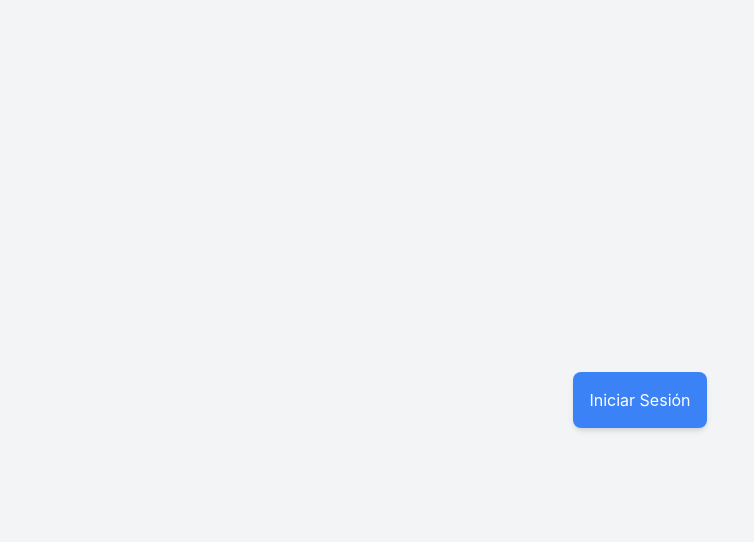
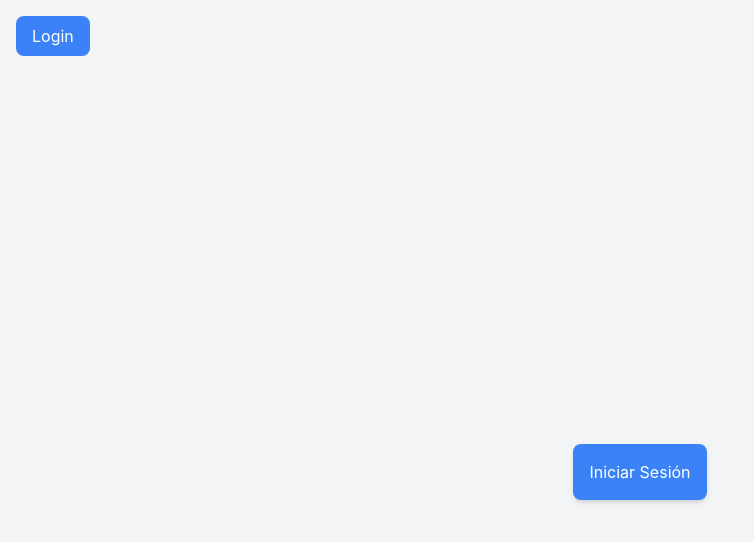
Before and after one commit to RRamiS/proyectoadministrativo, a React (Create React App) app: page / in a window 1280 px wide. Shown: the top 542 px of the page, without its empty margins (0-754 px from the left). Built offline with nearby package versions, Linux system fonts and the light colour scheme.

Commit message:
Update App.js

```diff
--- a/src/App.js
+++ b/src/App.js
@@ -3,7 +3,7 @@ import { BrowserRouter as Router, Route, Routes } from 'react-router-dom';
 import { Auth0Provider, useAuth0 } from '@auth0/auth0-react';
 import AdminDashboard from '../src/Administracion/componentes/AdminDashboard';
 import FolderTable from '../src/Administracion/componentes/FolderTable';
-
+import LoginLogoutButton from './Administracion/componentes/LoginLogoutButton';
 // Valores de configuración
 const AUTH0_DOMAIN = "https://dev-vzdnsztoc6gy1f35.us.auth0.com";
 const AUTH0_CLIENT_ID = "YmlcuWRn6boyQZuxjGMEXxMtdEIIDh0V";
@@ -15,11 +15,12 @@ function App() {
       domain={AUTH0_DOMAIN}
       clientId={AUTH0_CLIENT_ID}
       authorizationParams={{
-        redirect_uri: window.location.origin,
+        redirect_uri: "https://proyectoadministrativo.vercel.app/callback",
         audience: AUTH0_AUDIENCE,
         scope: "read:current_user update:current_user_metadata",
       }}
     >
+      <LoginLogoutButton />
       <Router>
         <Routes>
           <Route path="/" element={<AdminDashboard />} />
```
